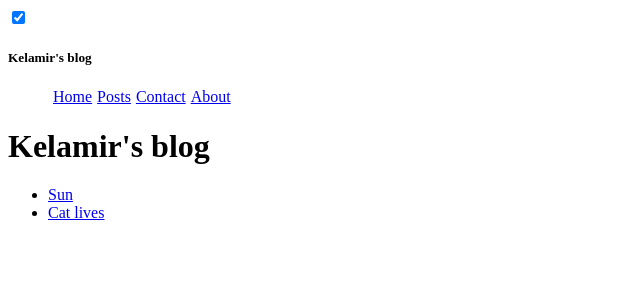
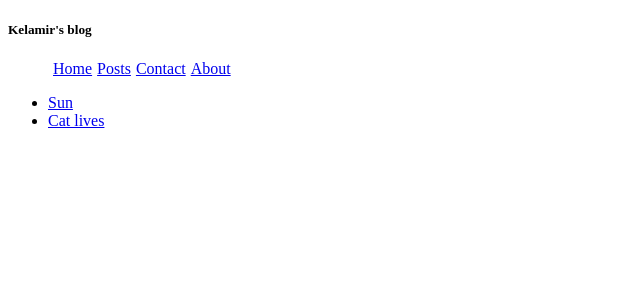
Before and after one commit to Kelamir/svelteBlog, a SvelteKit app: page / in a window 1280 px wide. Shown: the top 300 px of the page, without its empty margins (0-640 px from the left). Built offline with nearby package versions, Linux system fonts and the light colour scheme.

Commit message:
Remove unnecessary tags.

```diff
--- a/src/routes/+layout.svelte
+++ b/src/routes/+layout.svelte
@@ -8,8 +8,6 @@
 </script>
 
 
-
-<input type="checkbox" bind:checked={transitioning}>
 
 <h5 transition:fade>Kelamir's blog</h5>
 
--- a/src/routes/+page.svelte
+++ b/src/routes/+page.svelte
@@ -1,8 +1,6 @@
 <script>
     export let data;
 </script>
-
-<h1>Kelamir's blog</h1>
 
 <ul>
     {#each data.summaries as { slug, title}}
```
